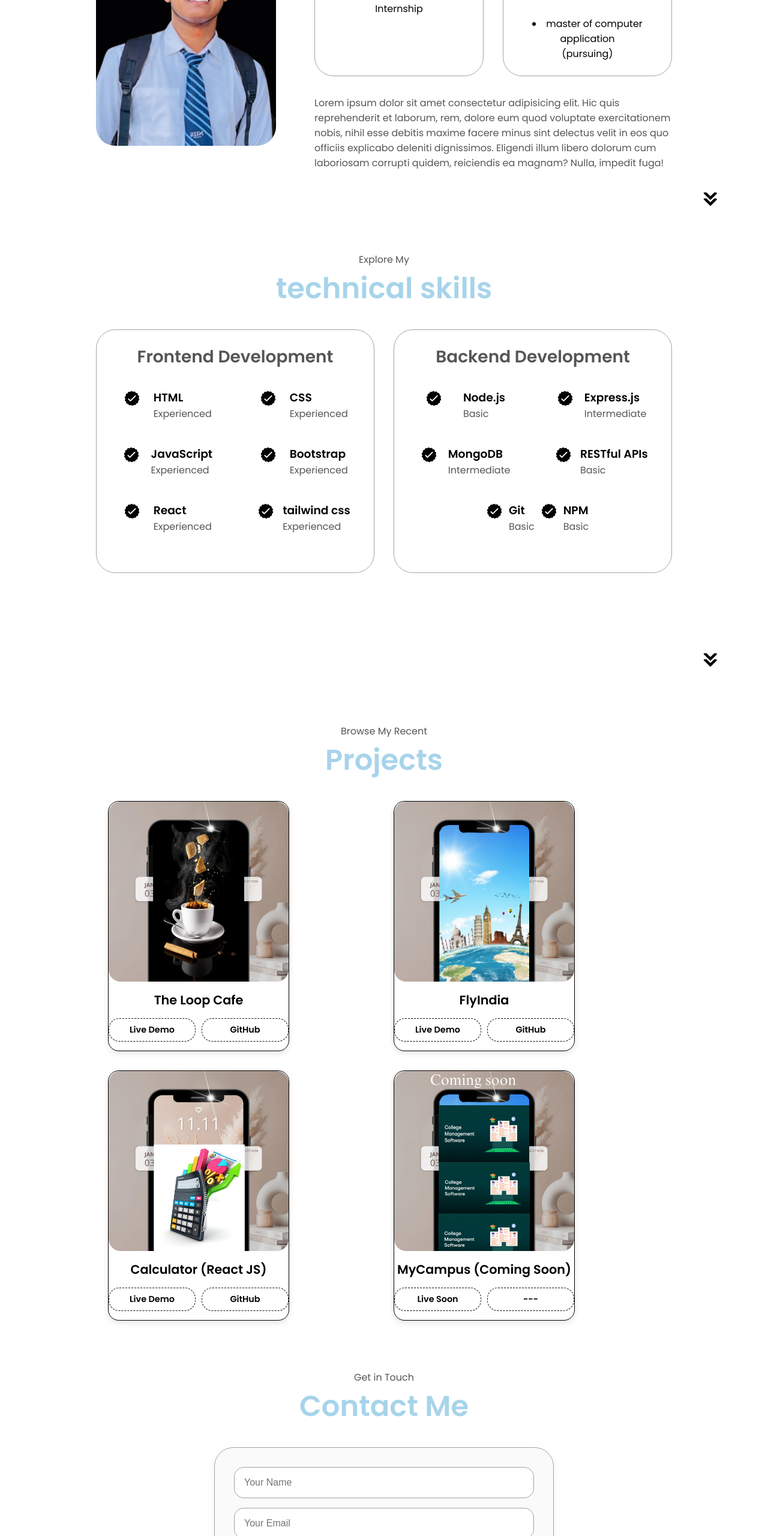
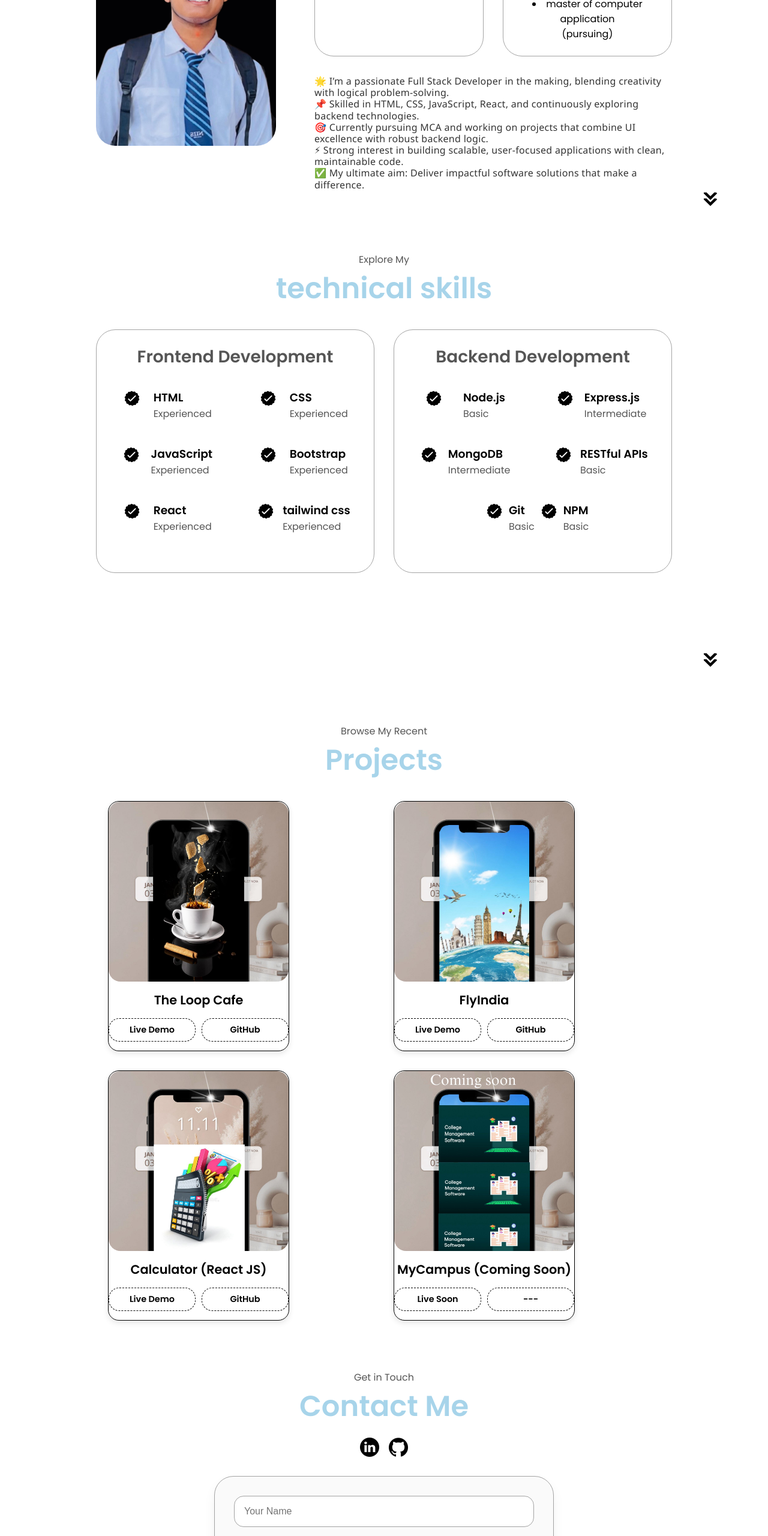
Before and after one commit to Sudhanshu-kumar-swain-02/My_portfolio, a plain HTML site: page index.html in a window 1280 px wide. Shown: the part 1220-3780 px from the top of the page at 60% size. Drawn offline with nearby package versions, Linux system fonts and the light colour scheme; a script that the page names is missing.

Commit message:
Updated project files

```diff
--- a/index.html
+++ b/index.html
@@ -67,13 +67,13 @@
             src="./assets/linkedin.png"
             alt="My LinkedIn profile"
             class="icon"
-          onclick="window.open('https://www.linkedin.com/in/sudhanshu-kumar-swain-972863329/', '_blank')"
+          onclick="window.open('https://www.linkedin.com/in/sudhanshu-kumar-swain-972863329/, _blank')"
           />
           <img
             src="./assets/github.png"
             alt="My Github profile"
             class="icon"
-          onclick="window.open('https:/https://github.com/Sudhanshu-kumar-swain-02,_blank')"
+          onclick="window.open('https://github.com/Sudhanshu-kumar-swain-02?tab=repositories/, _blank')"
           />
         </div>
       </div>
@@ -120,13 +120,13 @@
             </div>
           </div>
           <div class="text-container">
-            <p>
-              Lorem ipsum dolor sit amet consectetur adipisicing elit. Hic quis
-              reprehenderit et laborum, rem, dolore eum quod voluptate
-              exercitationem nobis, nihil esse debitis maxime facere minus sint
-              delectus velit in eos quo officiis explicabo deleniti dignissimos.
-              Eligendi illum libero dolorum cum laboriosam corrupti quidem,
-              reiciendis ea magnam? Nulla, impedit fuga!
+            <p class="about-text">
+            🌟 I’m a passionate Full Stack Developer in the making, blending creativity with logical problem-solving.  <br>
+          📌 Skilled in HTML, CSS, JavaScript, React, and continuously exploring backend technologies. <br>
+        🎯 Currently pursuing MCA and working on projects that combine UI excellence with robust backend logic. <br>
+        ⚡ Strong interest in building scalable, user-focused applications with clean, maintainable code. <br>
+
+          ✅ My ultimate aim: Deliver impactful software solutions that make a difference.
             </p>
           </div>
         </div>
@@ -140,7 +140,7 @@
     </section>
     <section id="experience " data-aos="fade-up" data-aos-duration="1200">
       <p class="section__text__p1">Explore My</p>
-      <h1 class="title">technical skills</h1>
+      <h1 class="title" id="experience">technical skills</h1>
       <div class="experience-details-container">
         <div class="about-containers">
           <div class="details-container">
@@ -358,6 +358,24 @@
   <p class="section__text__p1">Get in Touch</p>
   <h1 class="title">Contact Me</h1>
 
+
+  <!-- add social media -->
+
+    <div id="socials-container">
+          <img
+            src="./assets/linkedin.png"
+            alt="My LinkedIn profile"
+            class="icon"
+          onclick="window.open('https://www.linkedin.com/in/sudhanshu-kumar-swain-972863329/, _blank')"
+          />
+          <img
+            src="./assets/github.png"
+            alt="My Github profile"
+            class="icon"
+          onclick="window.open('https://github.com/Sudhanshu-kumar-swain-02?tab=repositories/, _blank')"
+          />
+        </div>
+
   <div class="contact-form-container">
     <form action="https://formspree.io/f/xeozdwko" method="POST" class="contact-form">
       <input type="text" name="name" placeholder="Your Name" required />
@@ -393,7 +411,7 @@
           </ul>
         </div>
       </nav>
-      <p>Copyright &#169; 2023 John Doe. All Rights Reserved.</p>
+      <p>Copyright &#169; 2025 Dev_X_Sudhanshu. All Rights Reserved.</p>
     </footer>
     <!-- AOS Library for scroll eff -->
      <script src="https://cdn.jsdelivr.net/npm/aos@2.3.4/dist/aos.js"></script>
--- a/style.css
+++ b/style.css
@@ -1080,3 +1080,12 @@ footer p {
     background-position: 100% 50%;
   }
 }
+
+.about-text {
+  font-family: "Segoe UI", Tahoma, sans-serif;
+  font-size: 1rem;
+  color: #333;
+  line-height: 1.2;
+  font-weight: 360;
+  letter-spacing: 0.3px;
+}
```
